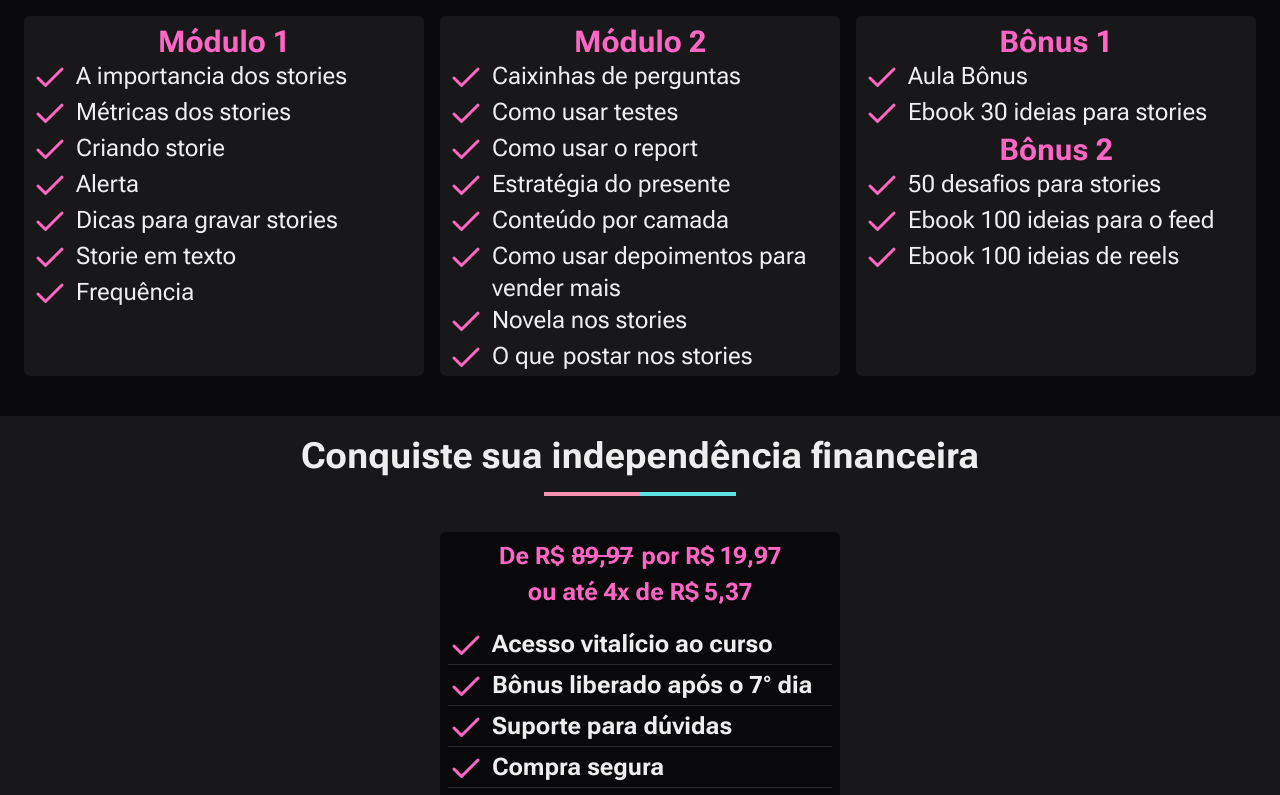
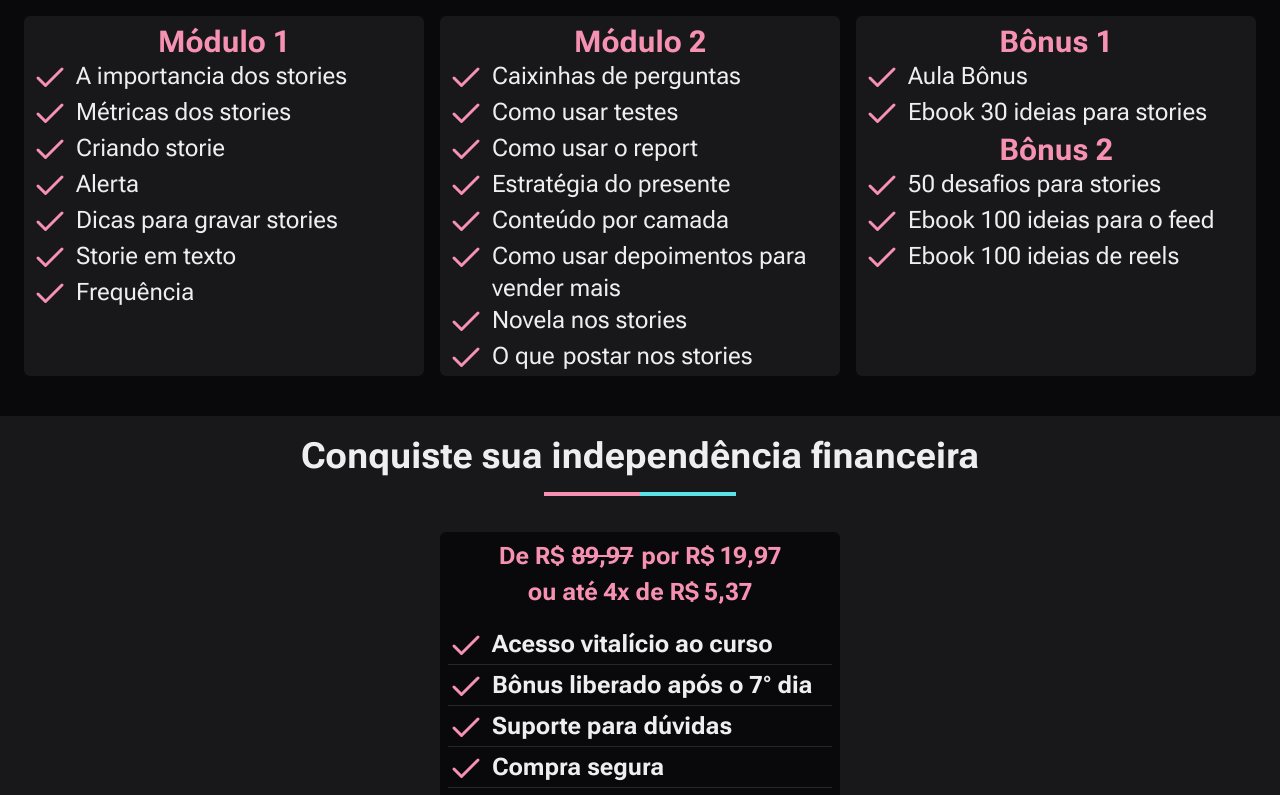
Before and after one commit to SandroFernandesRosal/catalogo-elisaartes, a Next.js app: page / in a window 1280 px wide. Shown: the part 1100-1895 px from the top of the page. Built offline with nearby package versions, Linux system fonts and the light colour scheme.

Commit message:
style: mudança de estilo

```diff
--- a/src/components/about.tsx
+++ b/src/components/about.tsx
@@ -13,105 +13,105 @@ export default function About() {
 
       <ul className="flex flex-wrap gap-4 px-2 justify-center text-xl md:text-2xl w-full">
         <li className="bg-bgdarksecondary w-[80%] max-w-[400px] h-[360px] rounded-md flex flex-col p-2">
-          <h1 className="flex justify-center text-3xl font-bold text-secondarypink">
+          <h1 className="flex justify-center text-3xl font-bold text-primarypink">
             Módulo 1
           </h1>
           <span className="flex gap-2">
-            <Check className="text-secondarypink flex-2" size={36} />
+            <Check className="text-primarypink flex-2" size={36} />
             <span className="flex-1">A importancia dos stories</span>
           </span>
           <span className="flex gap-2">
-            <Check className="text-secondarypink flex-2" size={36} />
+            <Check className="text-primarypink flex-2" size={36} />
             <span className="flex-1">Métricas dos stories</span>
           </span>
           <span className="flex gap-2">
-            <Check className="text-secondarypink flex-2" size={36} />
+            <Check className="text-primarypink flex-2" size={36} />
             <span className="flex-1">Criando storie</span>
           </span>
           <span className="flex gap-2">
-            <Check className="text-secondarypink flex-2" size={36} />
+            <Check className="text-primarypink flex-2" size={36} />
             <span className="flex-1">Alerta</span>
           </span>
           <span className="flex gap-2">
-            <Check className="text-secondarypink flex-2" size={36} />
+            <Check className="text-primarypink flex-2" size={36} />
             <span className="flex-1">Dicas para gravar stories</span>
           </span>
           <span className="flex gap-2">
-            <Check className="text-secondarypink flex-2" size={36} />
+            <Check className="text-primarypink flex-2" size={36} />
             <span className="flex-1">Storie em texto</span>
           </span>
           <span className="flex gap-2">
-            <Check className="text-secondarypink flex-2" size={36} />
+            <Check className="text-primarypink flex-2" size={36} />
             <span className="flex-1">Frequência</span>
           </span>
         </li>
 
         <li className="bg-bgdarksecondary w-[80%] max-w-[400px] h-[360px] rounded-md  flex flex-col p-2">
-          <h1 className="flex justify-center text-3xl font-bold text-secondarypink">
+          <h1 className="flex justify-center text-3xl font-bold text-primarypink">
             Módulo 2
           </h1>
           <span className="flex gap-2">
-            <Check className="text-secondarypink flex-2" size={36} />{' '}
+            <Check className="text-primarypink flex-2" size={36} />{' '}
             <span className="flex-1">Caixinhas de perguntas</span>
           </span>
           <span className="flex gap-2">
-            <Check className="text-secondarypink flex-2" size={36} />{' '}
+            <Check className="text-primarypink flex-2" size={36} />{' '}
             <span className="flex-1">Como usar testes</span>
           </span>
           <span className="flex gap-2">
-            <Check className="text-secondarypink flex-2" size={36} />
+            <Check className="text-primarypink flex-2" size={36} />
             <span className="flex-1">Como usar o report</span>
           </span>
           <span className="flex gap-2">
-            <Check className="text-secondarypink flex-2" size={36} />
+            <Check className="text-primarypink flex-2" size={36} />
             <span className="flex-1">Estratégia do presente</span>
           </span>
           <span className="flex gap-2">
-            <Check className="text-secondarypink flex-2" size={36} />
+            <Check className="text-primarypink flex-2" size={36} />
             <span className="flex-1">Conteúdo por camada</span>
           </span>
           <span className="flex gap-2">
-            <Check className="text-secondarypink flex-2" size={36} />
+            <Check className="text-primarypink flex-2" size={36} />
             <span className="flex-1">
               Como usar depoimentos para vender mais
             </span>
           </span>
           <span className="flex gap-2">
-            <Check className="text-secondarypink flex-2" size={36} />
+            <Check className="text-primarypink flex-2" size={36} />
             <span className="flex-1">Novela nos stories</span>
           </span>
           <span className="flex gap-2">
-            <Check className="text-secondarypink flex-2" size={36} />O que
+            <Check className="text-primarypink flex-2" size={36} />O que
             <span className="flex-1">postar nos stories</span>
           </span>
         </li>
 
         <li className="bg-bgdarksecondary w-[80%] max-w-[400px] h-[360px] rounded-md flex flex-col p-2 ">
-          <h1 className="flex justify-center text-3xl font-bold text-secondarypink">
+          <h1 className="flex justify-center text-3xl font-bold text-primarypink">
             Bônus 1
           </h1>
           <span className="flex gap-2">
-            <Check className="text-secondarypink flex-2" size={36} />
+            <Check className="text-primarypink flex-2" size={36} />
             <span className="flex-1">Aula Bônus</span>
           </span>
           <span className="flex gap-2">
-            <Check className="text-secondarypink flex-2" size={36} />
+            <Check className="text-primarypink flex-2" size={36} />
             <span className="flex-1">Ebook 30 ideias para stories</span>
           </span>
 
-          <h1 className="flex justify-center text-3xl font-bold text-secondarypink">
+          <h1 className="flex justify-center text-3xl font-bold text-primarypink">
             Bônus 2
           </h1>
           <span className="flex gap-2">
-            <Check className="text-secondarypink flex-2" size={36} />
+            <Check className="text-primarypink flex-2" size={36} />
             <span className="flex-1">50 desafios para stories</span>
           </span>
           <span className="flex gap-2">
-            <Check className="text-secondarypink flex-2" size={36} />
+            <Check className="text-primarypink flex-2" size={36} />
             <span className="flex-1">Ebook 100 ideias para o feed</span>
           </span>
           <span className="flex gap-2">
-            <Check className="text-secondarypink flex-2" size={36} />
+            <Check className="text-primarypink flex-2" size={36} />
             <span className="flex-1">Ebook 100 ideias de reels</span>
           </span>
         </li>
--- a/src/components/button-pay.tsx
+++ b/src/components/button-pay.tsx
@@ -9,7 +9,7 @@ export default function ButtonPay({ name }: ButtonPayProps) {
     <Link
       href={'https://pay.kiwify.com.br/cyryVKs'}
       target="blank"
-      className="cursor-pointer self-center bg-secondarypink p-2 px-4 rounded-md font-bold hover:bg-primarypink"
+      className="cursor-pointer self-center text-black bg-primarypink p-2 px-4 rounded-md font-bold hover:bg-primarypink/60"
     >
       {name}
     </Link>
--- a/src/components/faq.tsx
+++ b/src/components/faq.tsx
@@ -48,7 +48,7 @@ export default function Faq() {
       <ul className="w-[80%] px-2 max-w-[400px] flex flex-col gap-3">
         {faqItems.map((item, index) => (
           <li key={index} onClick={() => handleOpen(index)} className="faq">
-            <h1 className="bg-bgdarksecondary  h-20 items-center text-secondarypink rounded-md p-5 font-bold cursor-pointer flex justify-between">
+            <h1 className="bg-bgdarksecondary  h-20 items-center text-primarypink rounded-md p-5 font-bold cursor-pointer flex justify-between">
               {`${index + 1} - ${item}`}
               {openIndex === index ? <ChevronUp /> : <ChevronDown />}
             </h1>
--- a/src/components/payment.tsx
+++ b/src/components/payment.tsx
@@ -15,40 +15,40 @@ export default function Paymant() {
       </div>
 
       <div className="flex p-2 items-start flex-col gap-1 bg-bgdark w-[80%] max-w-[400px] rounded-md">
-        <p className="flex justify-center w-full gap-2 text-secondarypink font-bold text-2xl">
+        <p className="flex justify-center w-full gap-2 text-primarypink font-bold text-2xl">
           De R$ <s>89,97</s> por R$ 19,97
         </p>
-        <p className="flex justify-center w-full text-secondarypink font-bold text-2xl pb-4">
+        <p className="flex justify-center w-full text-primarypink font-bold text-2xl pb-4">
           ou até 4x de R$ 5,37
         </p>
         <p className=" flex gap-2 font-bold text-2xl border-b-[1px] w-full border-zinc-800">
-          <Check className="text-secondarypink" size={36} /> Acesso vitalício ao
+          <Check className="text-primarypink" size={36} /> Acesso vitalício ao
           curso
         </p>
 
         <p className=" flex gap-2 border-b-[1px] w-full border-zinc-800 font-bold text-2xl">
-          <Check className="text-secondarypink flex-2" size={36} />{' '}
+          <Check className="text-primarypink flex-2" size={36} />{' '}
           <span className="flex-1">Bônus liberado após o 7° dia</span>
         </p>
 
         <p className="flex gap-2 border-b-[1px] w-full border-zinc-800 font-bold text-2xl">
-          <Check className="text-secondarypink flex-2" size={36} />{' '}
+          <Check className="text-primarypink flex-2" size={36} />{' '}
           <span className="flex-1">Suporte para dúvidas</span>
         </p>
 
         <p className="flex gap-2 font-bold text-2xl border-b-[1px] w-full border-zinc-800">
-          <Check className="text-secondarypink flex-2" size={36} />{' '}
+          <Check className="text-primarypink flex-2" size={36} />{' '}
           <span className="flex-1">Compra segura</span>
         </p>
 
         <p className="flex gap-2 font-bold text-2xl border-b-[1px] w-full border-zinc-800">
-          <Check className="text-secondarypink flex-2" size={36} />{' '}
+          <Check className="text-primarypink flex-2" size={36} />{' '}
           <span className="flex-1">Acesso pela Kiwify</span>
         </p>
 
         <p className="flex gap-2 font-bold text-2xl">
           {' '}
-          <Check className="text-secondarypink flex-2" size={36} />{' '}
+          <Check className="text-primarypink flex-2" size={36} />{' '}
           <span className="flex-1">com garantia de 7 dias</span>
         </p>
 
```
